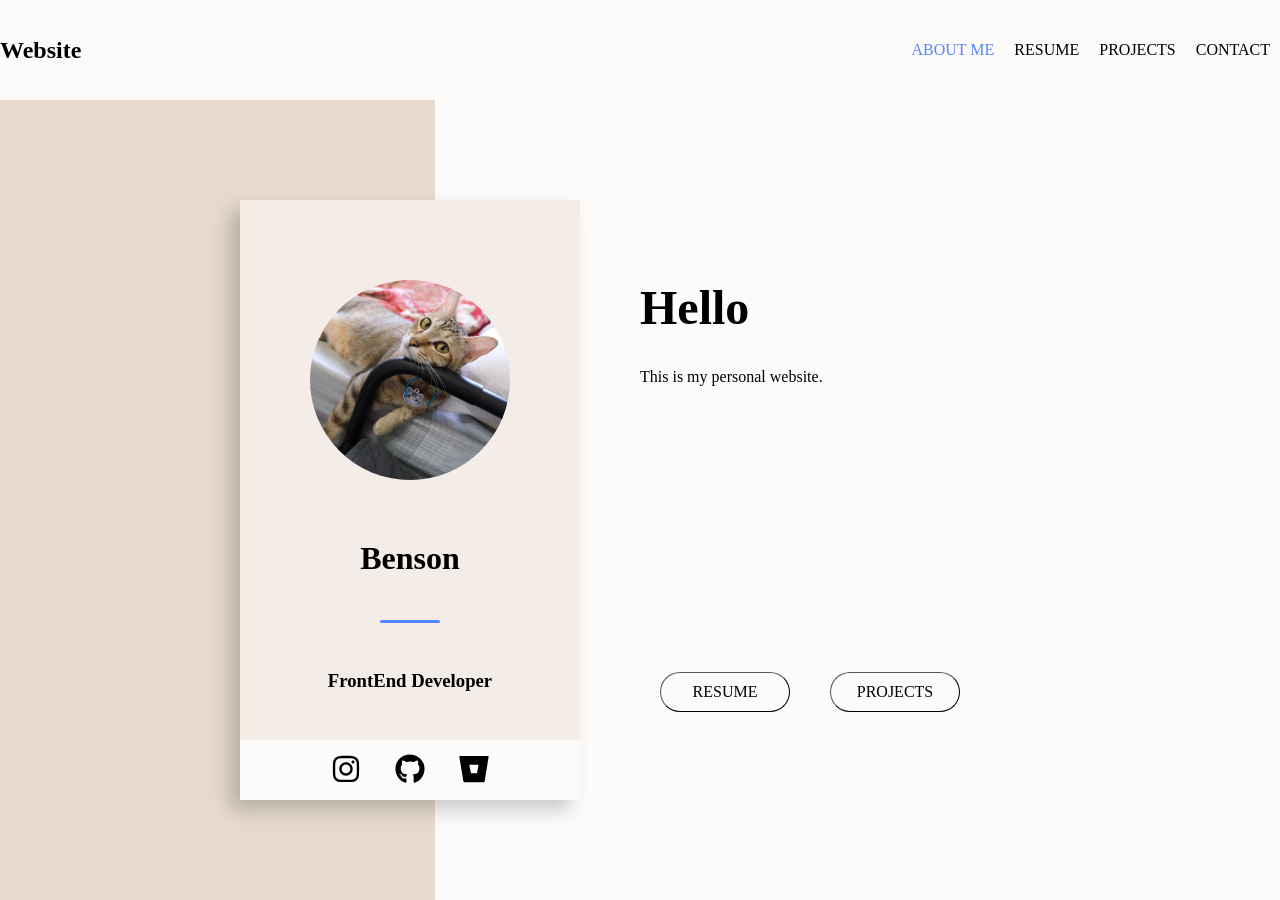
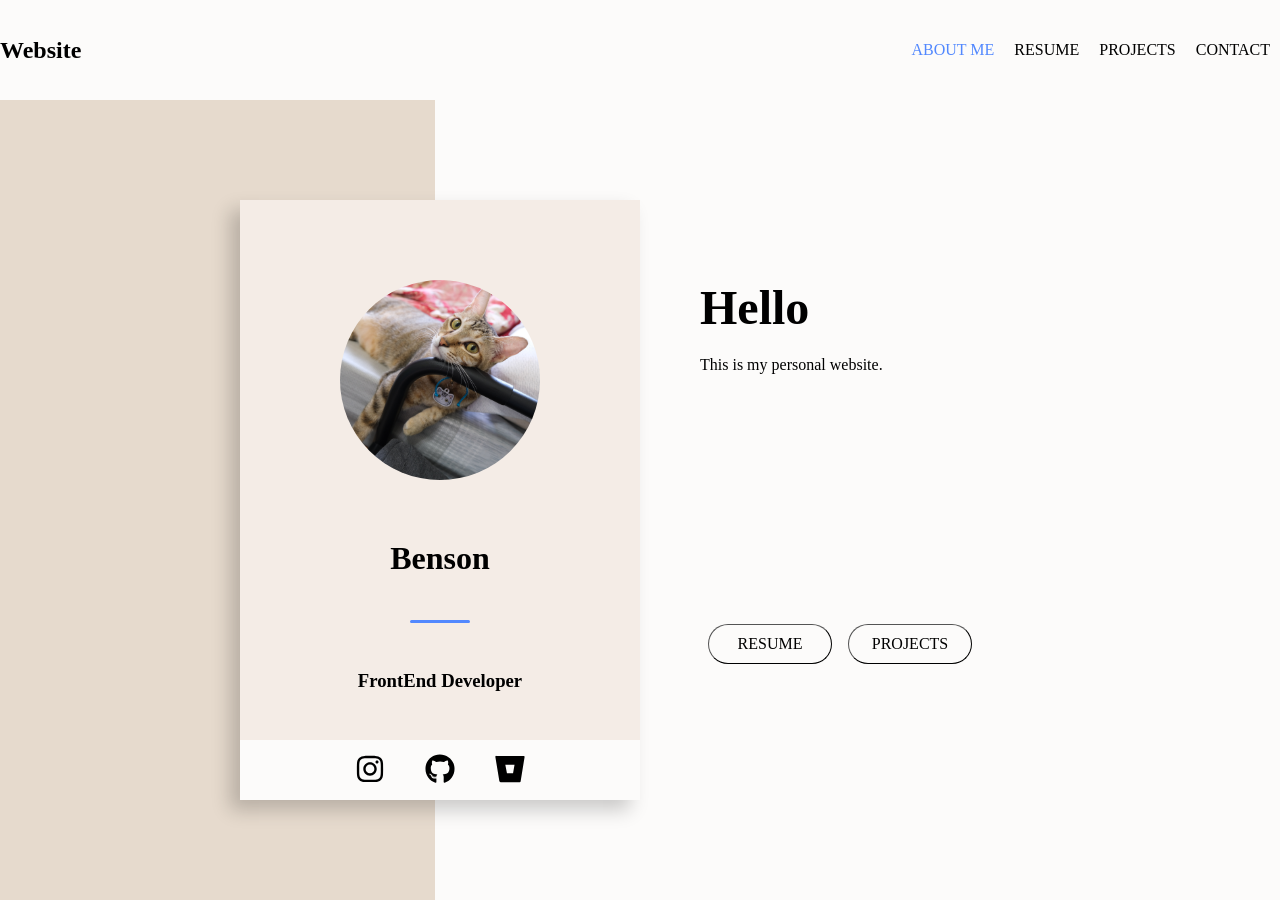
Before and after one commit to chi0307/website-legacy-by-2024-10, a Nuxt app: page /aboutMe in a window 1280 px wide. Built offline with nearby package versions, Linux system fonts and the light colour scheme.

Commit message:
fix about me 畫面跑版

```diff
--- a/assets/css/_aboutMe.scss
+++ b/assets/css/_aboutMe.scss
@@ -95,7 +95,8 @@
     .description-block {
       flex: 1;
 
-      height: calc(#{$about-me-message-block-height} * 0.9);
+      .description-inblock {
+        height: calc(#{$about-me-message-block-height} * 0.8);
         padding: calc(#{$about-me-message-block-height} * 0.1);
         display: flex;
         text-align: left;
@@ -123,7 +124,7 @@
             flex: 1;
             height: 40px;
             width: 100px;
-          margin: 20px;
+            margin: 8px;
             background-color: $white-color;
             border-color: $black-color;
             border-width: 1px;
@@ -140,3 +141,4 @@
       }
     }
   }
+}
--- a/pages/aboutMe.vue
+++ b/pages/aboutMe.vue
@@ -20,6 +20,7 @@
         </div>
       </div>
       <div class="description-block">
+        <div class="description-inblock">
           <h1 class="description-title">
             Hello
           </h1>
@@ -33,6 +34,7 @@
             <button class="projects-button" @click="$router.replace({ path: '/projects' })">
               PROJECTS
             </button>
+          </div>
         </div>
       </div>
     </div>
```
Lines whose indentation alone changed are shown as unchanged.
